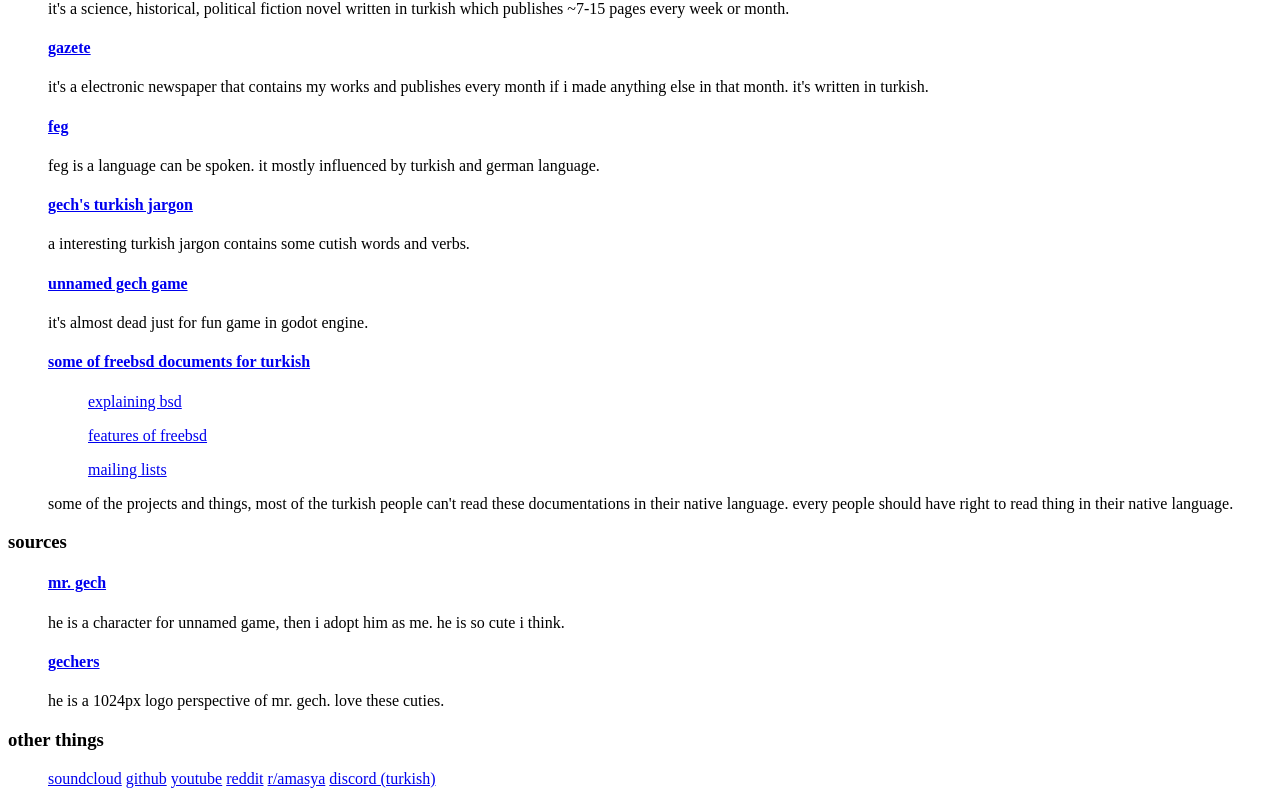
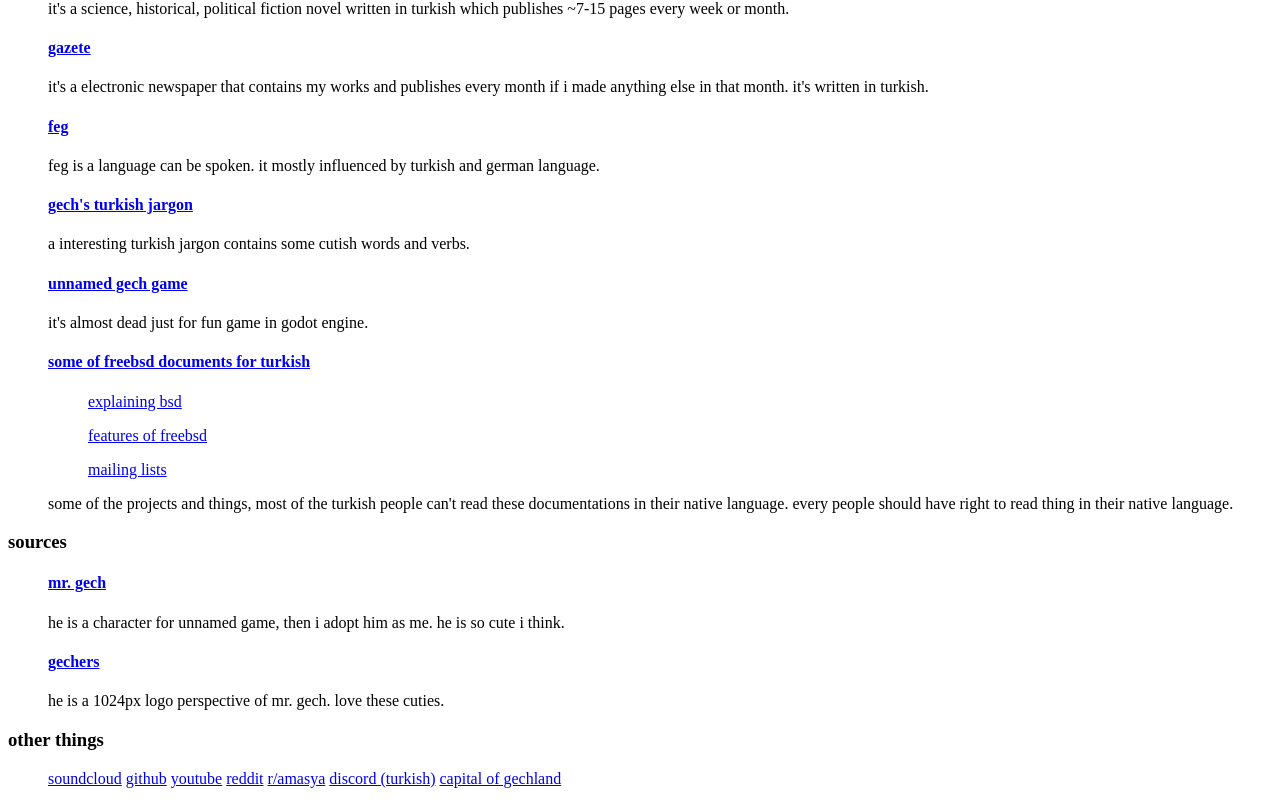
Before and after one commit to ferhatgec/land, a plain HTML site: page index.html in a window 1280 px wide. Shown: the part 345-1149 px from the top of the page. Drawn offline with Linux system fonts and the light colour scheme.

Commit message:
Add: Capital city of Gechland.

```diff
--- a/index.html
+++ b/index.html
@@ -95,6 +95,7 @@
   <a href="https://www.reddit.com/user/ferhatgec">reddit</a>
   <a href="https://www.reddit.com/r/amasya/">r/amasya</a>
   <a href="https://discord.gg/8bwRXSk53s">discord (turkish)</a>
+  <a href="https://github.com/ferhatgec/land">capital of gechland</a>
 </ul>
 
 </body>
```
